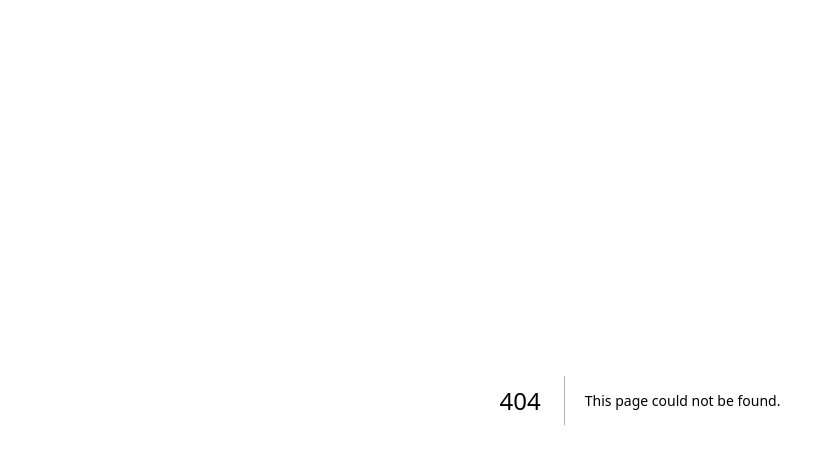
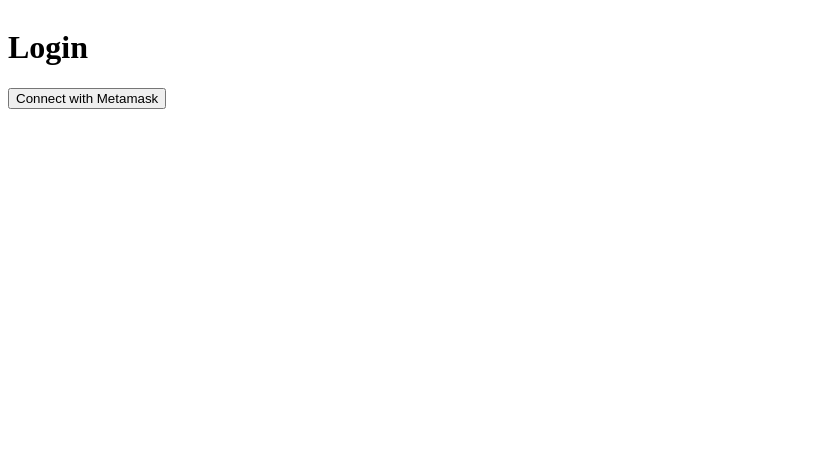
Before and after one commit to devrishal/smoke, a Next.js app: page /login in a window 1280 px wide. Before the commit this address had no page. Shown: the top 464 px of the page, without its empty margins (0-835 px from the left). Built offline with nearby package versions, Linux system fonts and the light colour scheme.

Commit message:
Added login page with metamask wallet

```diff
--- /dev/null
+++ b/src/pages/login.js
@@ -0,0 +1,65 @@
+import { useRouter } from 'next/router';
+import React, { useState } from 'react';
+import Web3 from 'web3';
+import Profile from '../../components/Dashboard/Profile';
+
+const Login = () => {
+  const [error, setError] = useState('');
+  const [web3, setWeb3] = useState(null);
+  const [address, setAddress] = useState('');
+  const [isLoggedIn, setIsLoggedIn] = useState(false);
+  const router = useRouter();
+
+  const connectMetamask = async () => {
+    if (window.ethereum) {
+      try {
+        await window.ethereum.request({ method: 'eth_requestAccounts' });
+        const web3Instance = new Web3(window.ethereum);
+        setWeb3(web3Instance);
+        const accounts = await web3Instance.eth.getAccounts();
+        setAddress(accounts[0]);
+        setIsLoggedIn(true);
+        console.log("Address----------->"+accounts[0]);
+        router.push({
+          pathname: '/dashboard',
+          query: { address: accounts[0] },
+        });
+      } catch (error) {
+        console.error(error);
+        setError('Error connecting to Metamask');
+      }
+    } else {
+      console.error('Metamask not detected');
+      setError('Metamask not detected. Please install Metamask to use this application.');
+    }
+  };
+
+  const handleLogout = () => {
+    setWeb3(null);
+    setAddress('');
+    setIsLoggedIn(false);
+    window.localStorage.clear();
+    window.location.reload(true);
+  };
+
+  if (isLoggedIn) {
+    return <Profile address={address} handleLogout={handleLogout} />;
+  }
+
+  return (
+    <div>
+      <h1>Login</h1>
+      {web3 ? (
+        <div>
+          <p>Connected with address: {address}</p>
+          <button onClick={handleLogout}>Logout</button>
+        </div>
+      ) : (
+        <button onClick={connectMetamask}>Connect with Metamask</button>
+      )}
+      {error && <p>{error}</p>}
+    </div>
+  );
+};
+
+export default Login;
```
